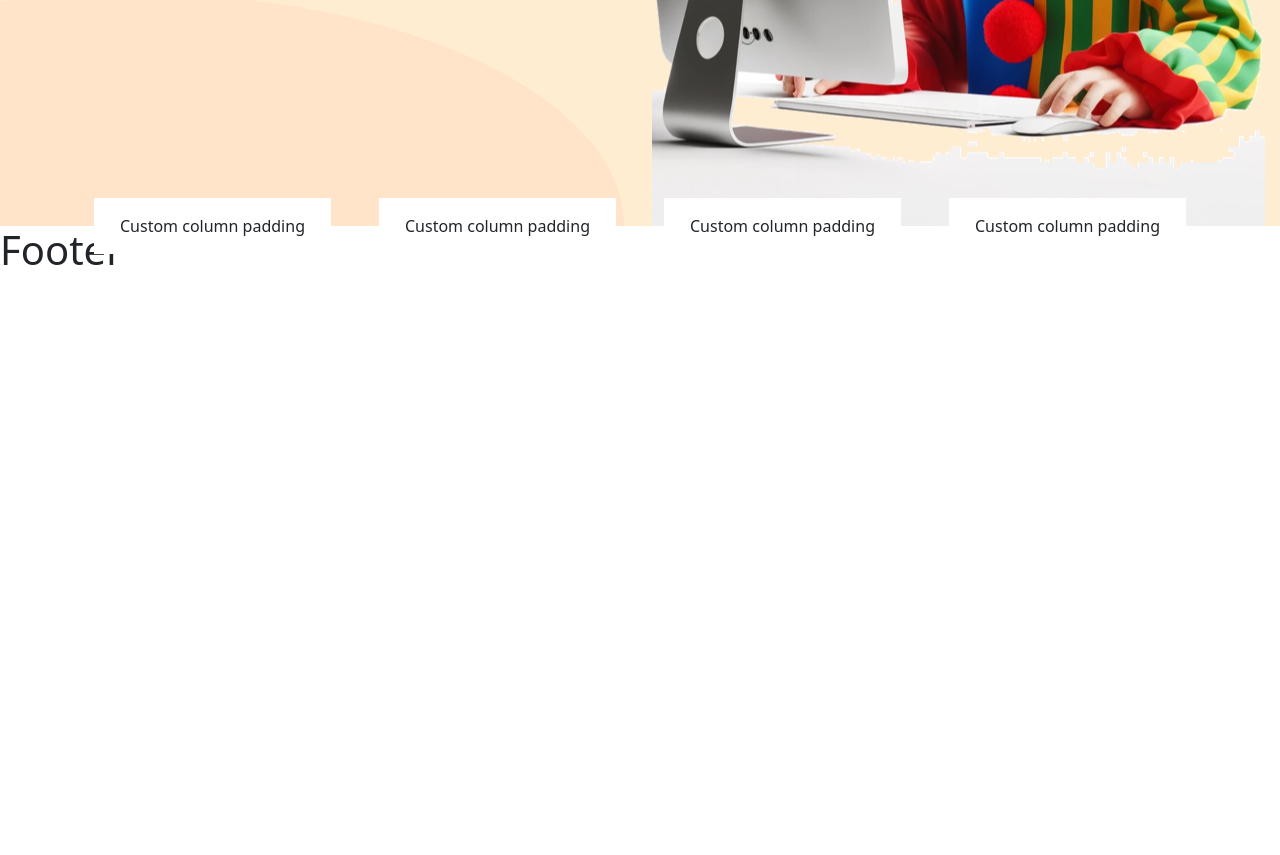
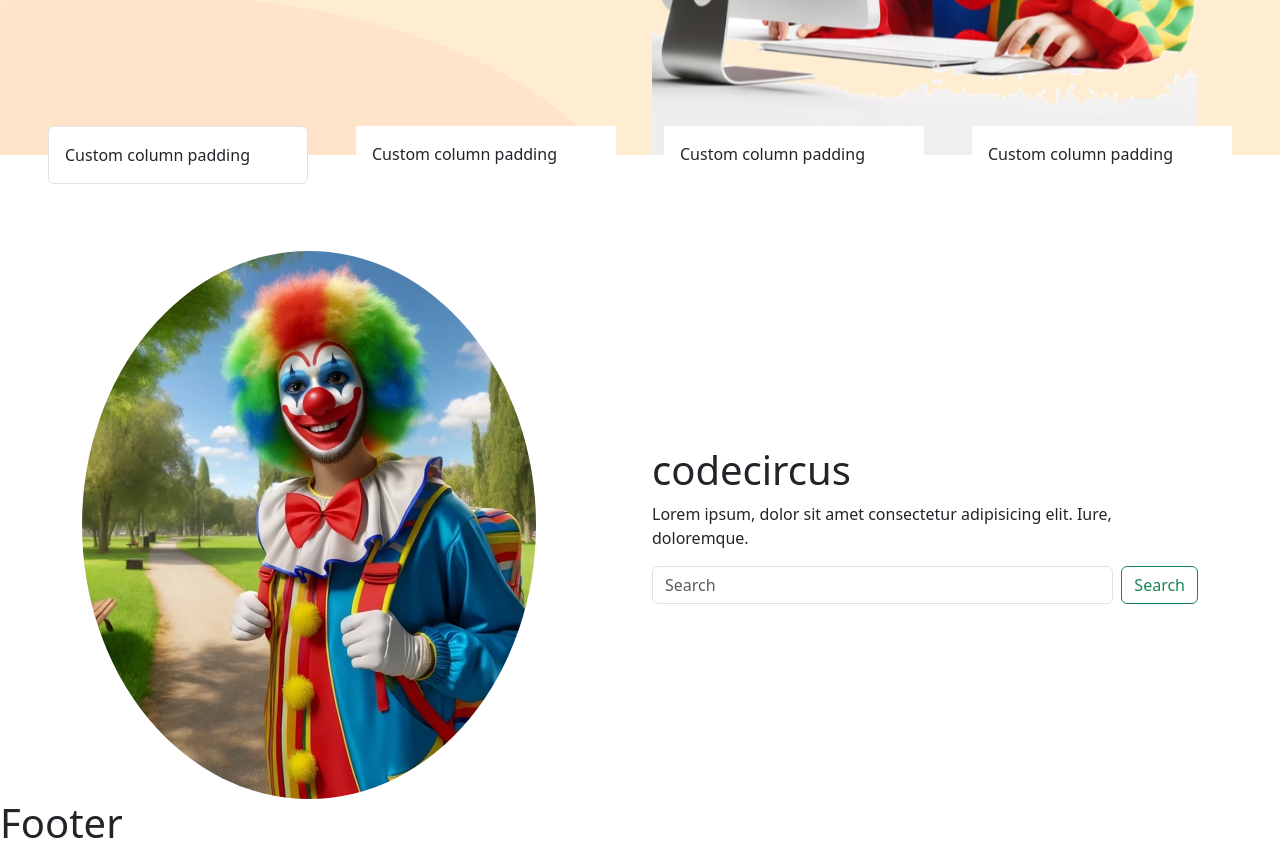
Before and after one commit to fraberret/landing-page-service, a Vue app: page / in a window 1280 px wide. Shown: the part 600-1455 px from the top of the page. Before the commit the page ends 882 px from the top, so only its background shows below. Built offline with nearby package versions, Linux system fonts and the light colour scheme.

Commit message:
add about section (structure)

```diff
--- a/src/components/Main.vue
+++ b/src/components/Main.vue
@@ -9,8 +9,8 @@ export default {
     <main>
         <div class="jumbotron position-relative">
             <div class="container pt-5">
-                <div class="row">
-                    <div class="col-6 d-flex align-items-center">
+                <div class="row row-cols-1 row-cols-sm-2">
+                    <div class="col d-flex align-items-center">
                         <div class="div">
                             <h1>codecircus</h1>
                             <p>Lorem ipsum, dolor sit amet consectetur adipisicing elit. Iure, doloremque.</p>
@@ -21,15 +21,15 @@ export default {
                             </form>
                         </div>
                     </div>
-                    <div class="col-6">
-                        <img src="/img/billboard-img.png" alt="">
+                    <div class="col">
+                        <img class="img-fluid"  src="/img/billboard-img.png" alt="">
                     </div>
                 </div>
             </div>
-            <div class="container px-4 text-center position-absolute top-100 start-50 translate-middle">
-                <div class="row gx-5">
+            <div class="w-100 px-sm-5 position-absolute top-100 start-50 translate-middle">
+                <div class="row row-cols-1 row-cols-sm-4 gx-sm-5 gy-1">
                     <div class="col">
-                        <div class="p-3 bg-white">Custom column padding</div>
+                        <div class="border rounded p-3 bg-white">Custom column padding</div>
                     </div>
                     <div class="col">
                         <div class="p-3 bg-white">Custom column padding</div>
@@ -43,6 +43,31 @@ export default {
                 </div>
             </div>
         </div>
+
+        <div class="chisiamo mt-5 ">
+            <div class="container pt-5">
+                <div class="row row-cols-1 row-cols-sm-2">
+                     <div class="col">
+                        <img class="about-img img-fluid" src="/img/about-img.jpg" alt="">
+                    </div>
+                    <div class="col d-flex align-items-center">
+                        <div class="div">
+                            <h1>codecircus</h1>
+                            <p>Lorem ipsum, dolor sit amet consectetur adipisicing elit. Iure, doloremque.</p>
+
+                            <form class="d-flex" role="search">
+                                <input class="form-control me-2" type="search" placeholder="Search" aria-label="Search">
+                                <button class="btn btn-outline-success" type="submit">Search</button>
+                            </form>
+                        </div>
+                    </div>
+
+                </div>
+            </div>
+
+        </div>
+
+
     </main>
 </template>
 
@@ -52,4 +77,13 @@ export default {
 .jumbotron {
     background-image: url(/public/img/billboard-bg.png);
 }
+
+.about-img{
+    border-radius: 100%;
+}
+
+
+
+
+
 </style>
```
